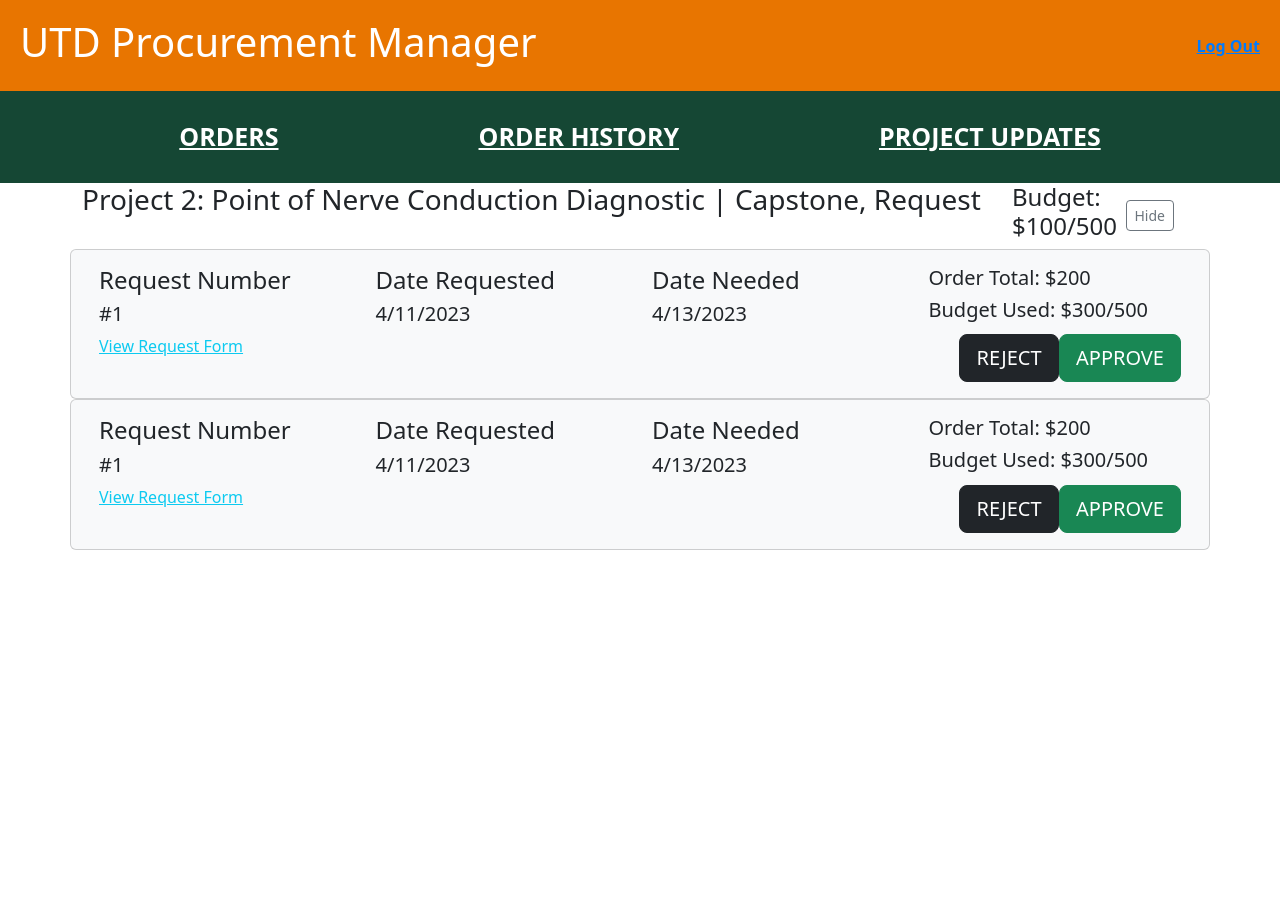
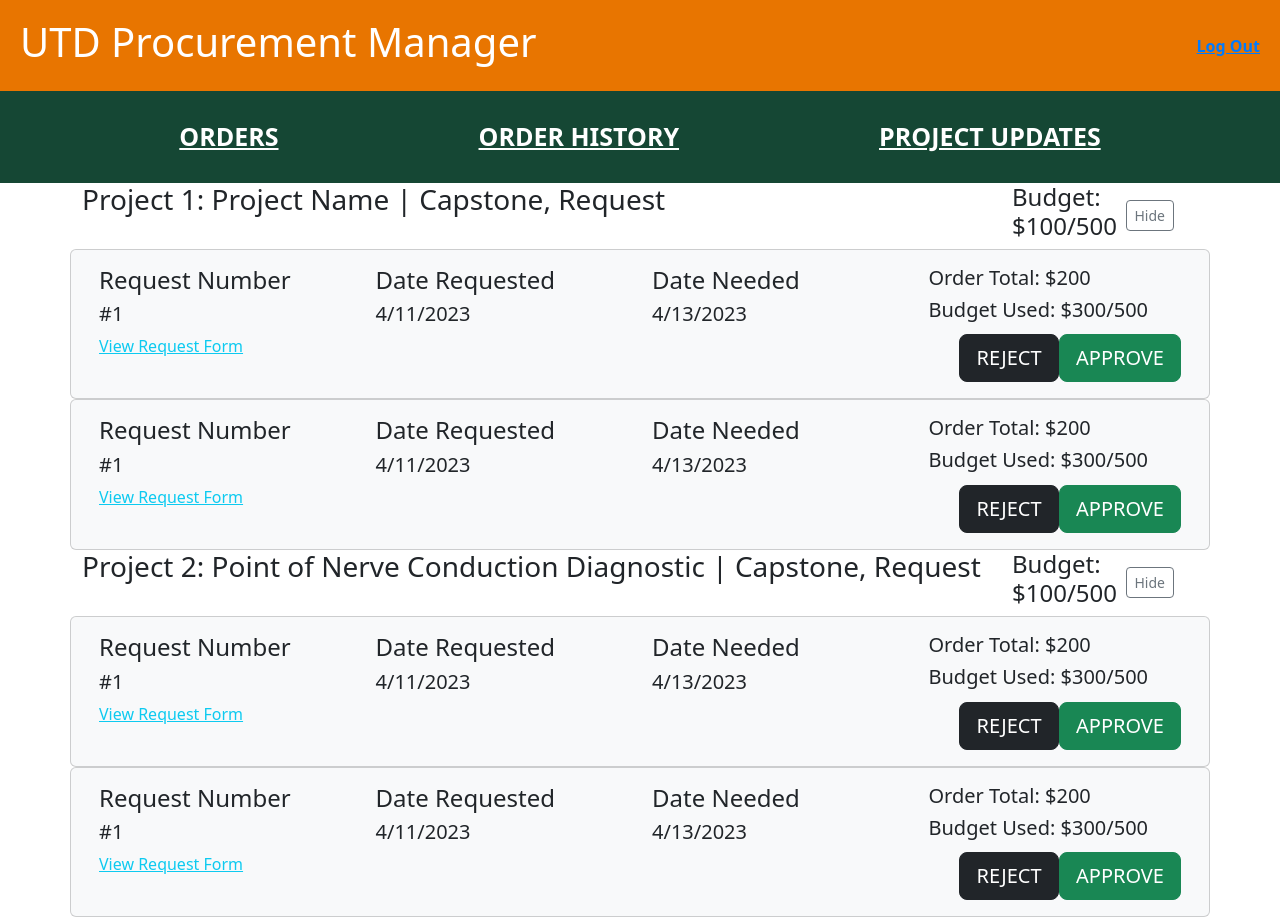
Before and after one commit to UTDallasEPICS/UTDesign-Procurement, a Next.js app in the folder procurement-manager/: page /orders/mentor in a window 1280 px wide. Before the commit the page ends 800 px from the top, so only its background shows below. Built offline with nearby package versions, Linux system fonts and the light colour scheme.

Commit message:
multiple projects, hide button specific

```diff
--- /dev/null
+++ b/procurement-manager/pages/orders/ProjectHeader.tsx
@@ -0,0 +1,33 @@
+import React from 'react';
+import { Row, Col, Button } from 'react-bootstrap';
+
+interface ProjectHeaderProps {
+  title: string;
+  budget: string;
+  isOpen: boolean;
+  toggleCollapse: () => void;
+}
+
+const ProjectHeader: React.FC<ProjectHeaderProps> = ({ title, budget, isOpen, toggleCollapse }) => {
+  return (
+    <Row className="small-row">
+      <Col lg={10}>
+        <h3>{title}</h3>
+      </Col>
+      <Col lg={2} className="d-flex align-items-center justify-content-end">
+        <h4 className="mr-2">{budget}</h4>
+        <Button
+          variant="outline-secondary"
+          size="sm"
+          onClick={toggleCollapse}
+          aria-controls="collapseContent"
+          aria-expanded={isOpen}
+        >
+          {isOpen ? 'Hide' : 'Show'}
+        </Button>
+      </Col>
+    </Row>
+  );
+};
+
+export default ProjectHeader;
--- a/procurement-manager/pages/orders/mentor.tsx
+++ b/procurement-manager/pages/orders/mentor.tsx
@@ -1,45 +1,53 @@
 // Mentor.tsx
 import React, { useState } from 'react';
-import { Container, Row, Col, Button, Collapse } from 'react-bootstrap';
+import { Container, Row, Collapse } from 'react-bootstrap';
 import TopBarComponent from './TopBarComponent';
-import RequestCard from './RequestCard'; // Import the RequestCard component
+import RequestCard from './RequestCard';
+import ProjectHeader from './ProjectHeader';
 
 export default function Mentor() {
-  const [isOpen, setIsOpen] = useState(true);
+  const [isOpenProject1, setIsOpenProject1] = useState(true);
+  const [isOpenProject2, setIsOpenProject2] = useState(true);
 
-  const toggleCollapse = () => {
-    setIsOpen(!isOpen);
+  const toggleCollapseProject1 = () => {
+    setIsOpenProject1(!isOpenProject1);
+  };
+
+  const toggleCollapseProject2 = () => {
+    setIsOpenProject2(!isOpenProject2);
   };
 
   return (
     <>
       <TopBarComponent />
       <Container>
-        <Row className="big-row">
-          <Row className="small-row">
-            <Col lg={10}>
-              <h3>
-                Project 2: Point of Nerve Conduction Diagnostic | Capstone,
-                Request
-              </h3>
-            </Col>
-            <Col lg={2} className="d-flex align-items-center justify-content-end">
-              <h4 className="mr-2">Budget: $100/500</h4>
-              <Button
-                variant="outline-secondary"
-                size="sm"
-                onClick={toggleCollapse}
-                aria-controls="collapseContent"
-                aria-expanded={isOpen}
-              >
-                {isOpen ? 'Hide' : 'Show'}
-              </Button>
-            </Col>
-          </Row>
-          <Collapse in={isOpen}>
-            <div id="collapseContent">
-              <Row className="small-row">
-                <RequestCard /> {/* Use the RequestCard component */}
+        <Row>
+          <ProjectHeader
+            title="Project 1: Project Name | Capstone, Request"
+            budget="Budget: $100/500"
+            isOpen={isOpenProject1}
+            toggleCollapse={toggleCollapseProject1}
+          />
+          <Collapse in={isOpenProject1}>
+            <div>
+              <Row>
+                <RequestCard />
+                <RequestCard />
+              </Row>
+            </div>
+          </Collapse>
+        </Row>
+        <Row>
+          <ProjectHeader
+            title="Project 2: Point of Nerve Conduction Diagnostic | Capstone, Request"
+            budget="Budget: $100/500"
+            isOpen={isOpenProject2}
+            toggleCollapse={toggleCollapseProject2}
+          />
+          <Collapse in={isOpenProject2}>
+            <div>
+              <Row>
+                <RequestCard />
                 <RequestCard />
               </Row>
             </div>
```
